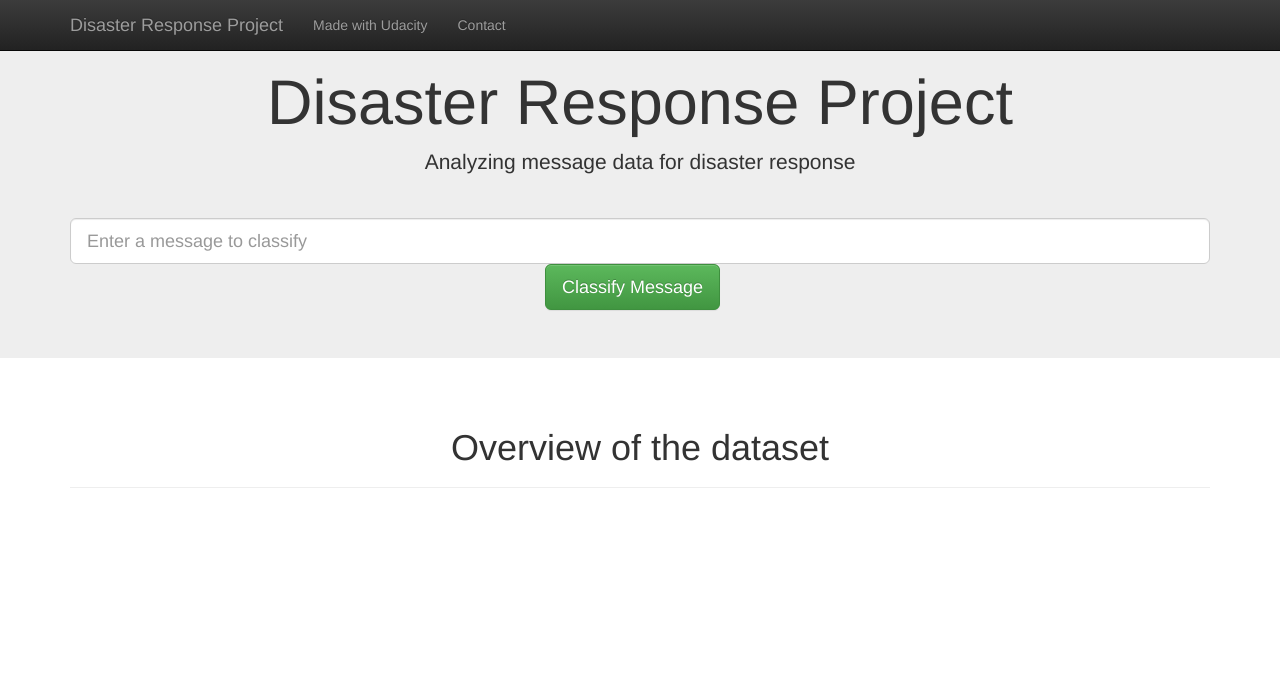
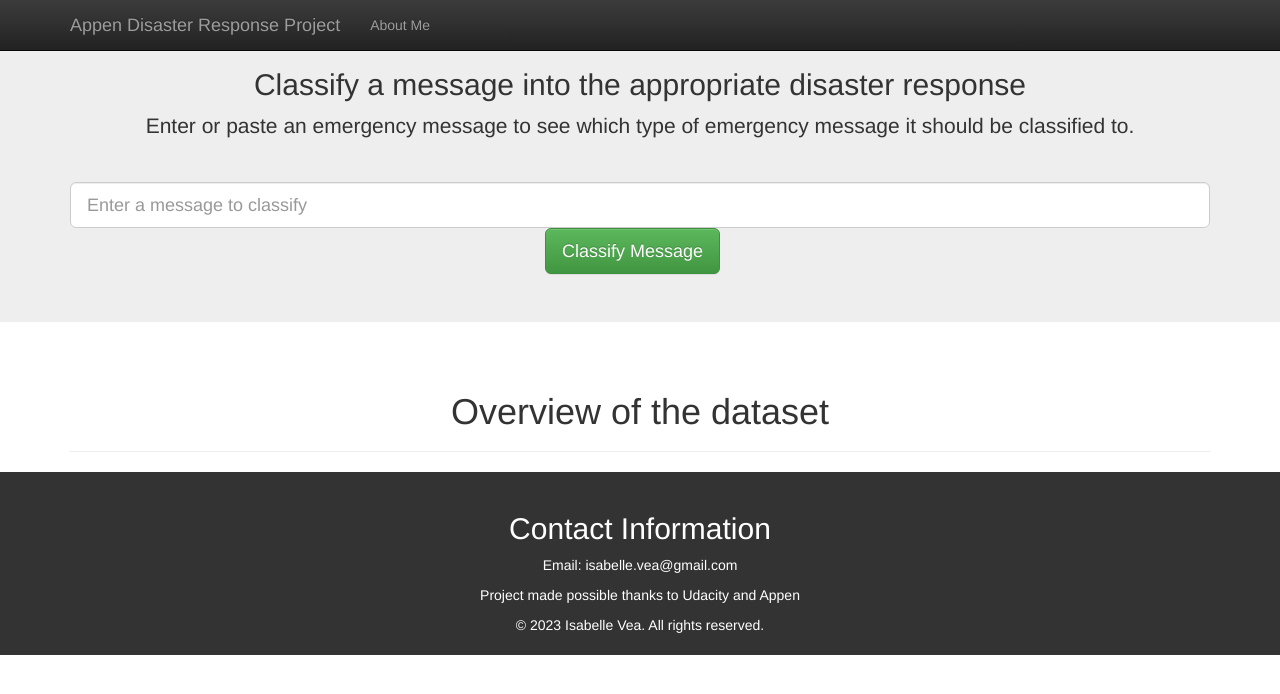
Before and after one commit to thecochenille/ML_AppenDisaster, a Flask app: template app/templates/template.html in a window 1280 px wide. Shown: the top 694 px of the page. Run offline with Flask 3, Linux system fonts and the light colour scheme; the template is opened without the code that fills it, so the values that code supplies are empty; parts of the project's set-up code (start-up, migrations or seed data) failed here and were passed over; some libraries are stand-ins or nearby versions.

Commit message:
August 2023 latest updates on
- app/ : edited the html templates
- app/reran the ML model as classifier3.pkl using sklearn 1.2.2 - model is very large so not pushed yet

```diff
--- /dev/null
+++ b/app/main.py
@@ -0,0 +1,145 @@
+import os
+
+from flask import Flask
+
+import json
+from sqlalchemy import create_engine
+
+import plotly
+import pandas as pd
+import re
+from wordcloud import WordCloud
+import plotly.graph_objects as go
+
+import base64
+import io
+import tempfile
+
+from nltk.stem import WordNetLemmatizer
+from nltk.tokenize import word_tokenize
+
+from flask import render_template, request, jsonify
+from plotly.graph_objs import Bar
+import sklearn.externals
+import joblib
+
+
+
+
+app = Flask(__name__)
+
+# load data
+engine = create_engine('sqlite:///data/DisasterResponse.db')
+df = pd.read_sql_table('data', engine)
+
+def tokenize(text):
+    text = re.sub(r"[^a-zA-Z0-9]", " ", text) #removing all punctuations
+    tokens = word_tokenize(text)
+    lemmatizer = WordNetLemmatizer()
+
+    clean_tokens = []
+    for tok in tokens:
+        clean_tok = lemmatizer.lemmatize(tok).lower().strip()
+        clean_tokens.append(clean_tok)
+
+    return clean_tokens
+
+
+
+
+# load model
+model = joblib.load("classifier3.pkl")
+
+color_palette = {
+    'direct': '#999999',
+    'news': '#e41a1c',
+    'social': '#dede00'
+}
+
+
+@app.route("/")
+@app.route('/index')
+def index():
+
+    # extract data needed for visuals
+    # TODO: Below is an example - modify to extract data for your own visuals
+    genre_counts = df.groupby('genre').count()['message']
+    genre_names = list(genre_counts.index)
+
+    #subsetting data for each genre
+    subset_direct = df[df['genre'] == 'direct']
+    subset_news = df[df['genre'] == 'news']
+    subset_social = df[df['genre'] == 'social']
+
+    # create wordclouds
+    wc_direct = WordCloud(background_color='#999999').generate(str(subset_direct['message'].values))
+    wc_news = WordCloud(background_color='#e41a1c').generate(str(subset_news['message'].values))
+    wc_social = WordCloud(background_color='#dede00').generate(str(subset_social['message'].values))
+
+    with tempfile.NamedTemporaryFile(suffix='.png') as direct_file, \
+            tempfile.NamedTemporaryFile(suffix='.png') as news_file, \
+            tempfile.NamedTemporaryFile(suffix='.png') as social_file:
+        wc_direct.to_file(direct_file.name)
+        wc_news.to_file(news_file.name)
+        wc_social.to_file(social_file.name)
+
+        direct_img_base64 = base64.b64encode(direct_file.read()).decode('utf-8')
+        news_img_base64 = base64.b64encode(news_file.read()).decode('utf-8')
+        social_img_base64 = base64.b64encode(social_file.read()).decode('utf-8')
+
+
+
+    # TODO: Below is an example - modify to create your own visuals
+    graphs = [
+    {
+        'data': [
+            {
+                'x': genre_names,
+                'y': genre_counts,
+                'type': 'bar',
+                'marker': {'color': [color_palette.get(genre, 'lightgray') for genre in genre_names]}
+            }
+        ],
+
+        'layout': {
+            'title': 'Distribution of Message Genres',
+            'yaxis': {
+                'title': "Count"
+            },
+            'xaxis': {
+                'title': "Genre"
+            }
+        }
+    }
+
+    ]
+
+
+    # encode plotly graphs in JSON
+    ids = ["graph-{}".format(i) for i, _ in enumerate(graphs)]
+    graphJSON = json.dumps(graphs, cls=plotly.utils.PlotlyJSONEncoder)
+
+    # render web page with plotly graphs
+    return render_template('master.html', ids=ids, graphJSON=graphJSON, direct_img=direct_img_base64, news_img=news_img_base64, social_img=social_img_base64)
+
+
+
+ #web page that handles user query and displays model results
+@app.route('/go')
+def go():
+   # save user input in query
+   query = request.args.get('input', '')
+
+   # use model to predict classification for query
+   classification_labels = model.predict([query])[0]
+   classification_results = dict(zip(df.columns[4:], classification_labels))
+
+   # This will render the go.html Please see that file.
+   return render_template(
+       'go.html',
+       query=query,
+       classification_result=classification_results
+   )
+
+if __name__ == "__main__":
+   app.run(debug=True, host="0.0.0.0", port=int(os.environ.get("PORT", 8080)))
--- a/app/run.py
+++ /dev/null
@@ -1,137 +0,0 @@
-import json
-import plotly
-import pandas as pd
-import re
-
-from nltk.stem import WordNetLemmatizer
-from nltk.tokenize import word_tokenize
-
-from flask import Flask
-from flask import render_template, request, jsonify
-from plotly.graph_objs import Bar
-from sklearn.externals import joblib
-from sqlalchemy import create_engine
-
-from wordcloud import WordCloud
-
-
-app = Flask(__name__)
-
-def tokenize(text):
-    text = re.sub(r"[^a-zA-Z0-9]", " ", text) #removing all punctuations
-    tokens = word_tokenize(text)
-    lemmatizer = WordNetLemmatizer()
-
-    clean_tokens = []
-    for tok in tokens:
-        clean_tok = lemmatizer.lemmatize(tok).lower().strip()
-        clean_tokens.append(clean_tok)
-
-    return clean_tokens
-
-# load data
-engine = create_engine('sqlite:///../data/DisasterResponse.db')
-df = pd.read_sql_table('data', engine)
-
-# load model
-model = joblib.load("../models/classifier.pkl")
-
-
-# index webpage displays cool visuals and receives user input text for model
-@app.route('/')
-@app.route('/index')
-def index():
-
-    # extract data needed for visuals
-    # TODO: Below is an example - modify to extract data for your own visuals
-    genre_counts = df.groupby('genre').count()['message']
-    genre_names = list(genre_counts.index)
-
-    genre=df['genre'].unique()
-
-
-    #preparing dataframe to subset by genre for wordcloud
-    dataframes = {}
-    for i in genre:
-        subset = df[df['genre'] == i]
-        dataframes[i] = subset
-
-
-
-    # create wordclouds
-    wordcloud = wordcloud.WordCloud(width=500, height=500,
-                                max_words=100,
-                                min_font_size=10)
-
-    texts={}
-    for key, dataframe in dataframes.items():
-        text = dataframe['message'].values
-        wordcloud = wordcloud.generate(str(text))
-
-
-    # TODO: Below is an example - modify to create your own visuals
-    graphs = [
-    {
-        'data': [
-            Bar(
-                x=genre_names,
-                y=genre_counts
-            )
-        ],
-
-        'layout': {
-            'title': 'Distribution of Message Genres',
-            'yaxis': {
-                'title': "Count"
-            },
-            'xaxis': {
-                'title': "Genre"
-            }
-        }
-    },
-    {
-        "data": [wordcloud],
-    "layout": {
-        "title": "Most Common Words for each type of message",
-        "yaxis": {
-            "title": "Frequency"
-        },
-        "xaxis": {
-            "title": "Word"
-            }
-        }
-    }
-]
-
-    # encode plotly graphs in JSON
-    ids = ["graph-{}".format(i) for i, _ in enumerate(graphs)]
-    graphJSON = json.dumps(graphs, cls=plotly.utils.PlotlyJSONEncoder)
-
-    # render web page with plotly graphs
-    return render_template('master.html', ids=ids, graphJSON=graphJSON)
-
-
-# web page that handles user query and displays model results
-@app.route('/go')
-def go():
-    # save user input in query
-    query = request.args.get('query', '')
-
-    # use model to predict classification for query
-    classification_labels = model.predict([query])[0]
-    classification_results = dict(zip(df.columns[4:], classification_labels))
-
-    # This will render the go.html Please see that file.
-    return render_template(
-        'go.html',
-        query=query,
-        classification_result=classification_results
-    )
-
-
-def main():
-    app.run(host='0.0.0.0', port=3000, debug=True)
-
-
-if __name__ == '__main__':
-    main()
--- a/app/templates/go.html
+++ b/app/templates/go.html
@@ -1,4 +1,4 @@
-{% extends "master.html" %}
+{% extends "template.html" %}
 {% block title %}Results{% endblock %}
 
 {% block message %}
--- a/app/templates/template.html
+++ b/app/templates/template.html
@@ -5,7 +5,7 @@
     <meta http-equiv="X-UA-Compatible" content="IE=edge">
     <meta name="viewport" content="width=device-width, initial-scale=1">
 
-    <title>Disasters</title>
+    <title>Appen Disaster Response Project</title>
 
     <link rel="stylesheet" href="https://maxcdn.bootstrapcdn.com/bootstrap/3.3.7/css/bootstrap.min.css" integrity="sha384-BVYiiSIFeK1dGmJRAkycuHAHRg32OmUcww7on3RYdg4Va+PmSTsz/K68vbdEjh4u" crossorigin="anonymous">
     <link rel="stylesheet" href="https://maxcdn.bootstrapcdn.com/bootstrap/3.3.7/css/bootstrap-theme.min.css" integrity="sha384-rHyoN1iRsVXV4nD0JutlnGaslCJuC7uwjduW9SVrLvRYooPp2bWYgmgJQIXwl/Sp" crossorigin="anonymous">
@@ -20,12 +20,12 @@
 <nav class="navbar navbar-inverse navbar-fixed-top">
     <div class="container">
         <div class="navbar-header">
-            <a class="navbar-brand" href="/">Disaster Response Project</a>
+            <a class="navbar-brand" href="/">Appen Disaster Response Project</a>
         </div>
         <div id="navbar" class="collapse navbar-collapse">
             <ul class="nav navbar-nav">
-                <li><a href="https://www.udacity.com/">Made with Udacity</a></li>
-                <li><a href="https://github.com/thecochenille">Contact</a></li>
+
+                <li><a href="https://isabellevea.wixsite.com/datascience">About Me</a></li>
             </ul>
         </div>
     </div>
@@ -34,14 +34,14 @@
 
 <div class="jumbotron">
     <div class="container">
-        <h1 class="text-center">Disaster Response Project</h1>
-        <p class="text-center">Analyzing message data for disaster response</p>
+        <h2 class="text-center">Classify a message into the appropriate disaster response</h2>
+        <p class="text-center">Enter or paste an emergency message to see which type of emergency message it should be classified to.</p>
         <hr />
 
         <div class="row">
             <div class="col-lg-12 form-group-lg">
                 <form action="/go" method="get">
-                    <input type="text" class="form-control form-control-lg" name="query" placeholder="Enter a message to classify">
+                    <input type="text" class="form-control form-control-lg" name="input" placeholder="Enter a message to classify">
                     <div class="col-lg-offset-5">
                         <button type="submit" class="btn btn-lg btn-success">Classify Message</button>
                     </div>
@@ -53,6 +53,7 @@
         {% endblock %}
     </div>
 </div>
+
 
 <div class="container">
     {% block content %}
@@ -85,5 +86,18 @@
 
 </div>
 
+<footer style="background-color: #333; color: #fff; padding: 20px; text-align: center;">
+    <div class="footer-content">
+        <div class="contact-info">
+            <h2>Contact Information</h2>
+            <p>Email: <a href="mailto:isabelle.vea@gmail.com" style="color: #fff; text-decoration: none;">isabelle.vea@gmail.com</a></p>
+        </div>
+    </div>
+    <p> Project made possible thanks to <a href="https://www.udacity.com/" style="color: #fff; text-decoration: none;"> Udacity</a> and <a href="https://www.appen.com/" style="color: #fff; text-decoration: none;">Appen</a></p>
+    <div class="footer-bottom" style="margin-top: 10px;">
+        &copy; 2023 Isabelle Vea. All rights reserved.
+    </div>
+</footer>
+
 </body>
 </html>
```
Also changed, not shown: app/requirements.txt (+17 -19 lines), app/templates/master.html (+87 -25 lines), 6 other files.
